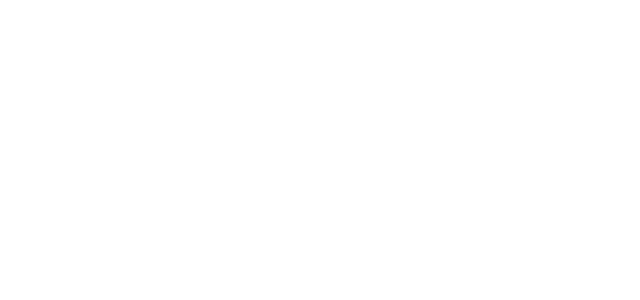
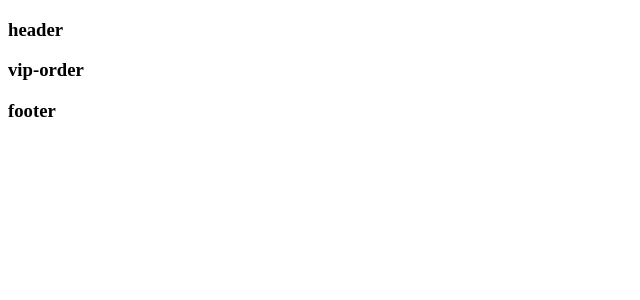
Before and after one commit to mindfreakcriss/my_vue_demo, a Vue app in the folder vue_base/: page /vip/order in a window 1280 px wide. Before the commit this address had no page. Shown: the top 300 px of the page, without its empty margins (0-640 px from the left). Built offline with nearby package versions, Linux system fonts and the light colour scheme.

Commit message:
【提交】嵌套路由和共享组件

```diff
--- /dev/null
+++ b/vue_base/src/components/footer.vue
@@ -0,0 +1,11 @@
+<script setup>
+
+</script>
+
+<template>
+<h3>footer</h3>
+</template>
+
+<style scoped>
+
+</style>
--- /dev/null
+++ b/vue_base/src/components/header.vue
@@ -0,0 +1,11 @@
+<script setup>
+
+</script>
+
+<template>
+<h3>header</h3>
+</template>
+
+<style scoped>
+
+</style>
--- a/vue_base/src/router/index.js
+++ b/vue_base/src/router/index.js
@@ -16,6 +16,24 @@
         path: '/user/:id',  //user/123 ,需要注意路径需要一致
         name: 'member',//路由名字,用于动态参数传递
         component: () => import('@/views/user.vue'),
+    },
+    {
+        'path': '/vip',
+        component: () => import('@/views/vip.vue'),
+        children: [
+            {
+                path: '',
+                component: () => import("@/views/vip/default.vue") //子页面路由
+            },
+            {
+                path: 'order',
+                component: () => import("@/views/vip/order.vue") //子页面路由
+            },
+            {
+                path: 'info',
+                component: () => import("@/views/vip/info.vue")
+            },
+        ]
     }
 ]
 
--- /dev/null
+++ b/vue_base/src/views/vip.vue
@@ -0,0 +1,14 @@
+<script setup>
+import Header from '@/components/header.vue'
+import Footer from '@/components/footer.vue'
+</script>
+
+<template>
+  <Header/>
+  <router-view/>
+  <Footer/>
+</template>
+
+<style scoped>
+
+</style>
--- /dev/null
+++ b/vue_base/src/views/vip/default.vue
@@ -0,0 +1,11 @@
+<script setup>
+
+</script>
+
+<template>
+<h3>vip-default</h3>
+</template>
+
+<style scoped>
+
+</style>
--- /dev/null
+++ b/vue_base/src/views/vip/info.vue
@@ -0,0 +1,11 @@
+<script setup>
+
+</script>
+
+<template>
+<h3>vip-info</h3>
+</template>
+
+<style scoped>
+
+</style>
--- /dev/null
+++ b/vue_base/src/views/vip/order.vue
@@ -0,0 +1,11 @@
+<script setup>
+
+</script>
+
+<template>
+<h3>vip-order</h3>
+</template>
+
+<style scoped>
+
+</style>
```
